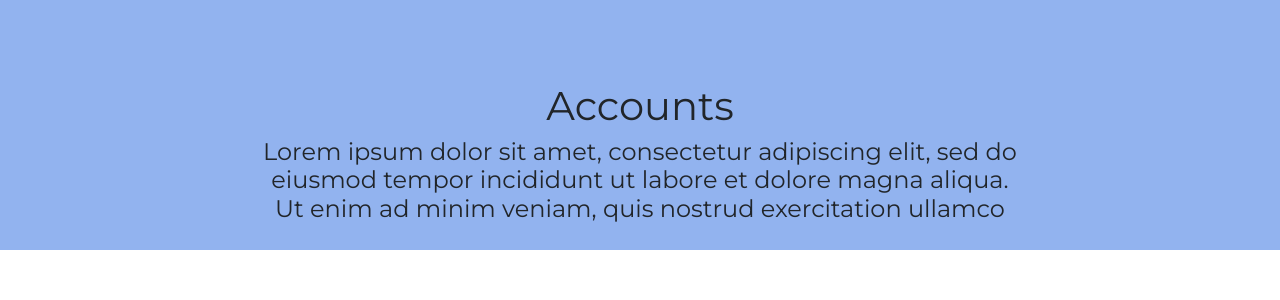
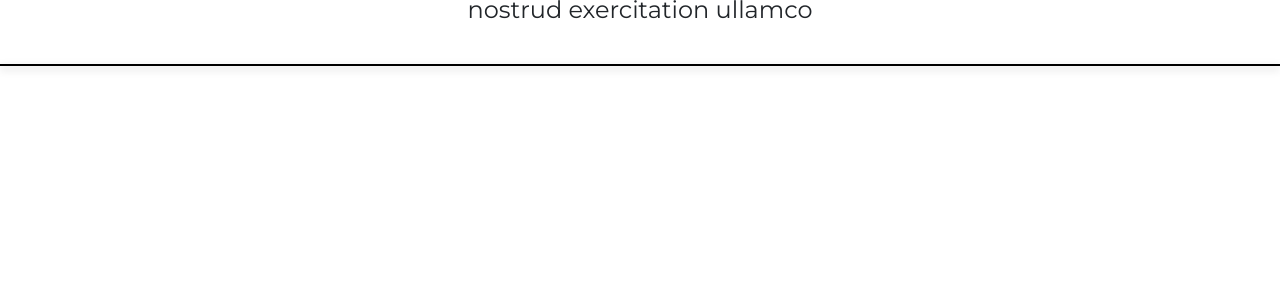
Before and after one commit to jvt703/BankingCustomerPortal, a React (Create React App) app in the folder user-portal/: page / in a window 1280 px wide. Shown: the top 300 px of the page. Built offline with nearby package versions, Linux system fonts and the light colour scheme.

Commit message:
N1T-261 styling updates

```diff
--- a/user-portal/package.json
+++ b/user-portal/package.json
@@ -10,6 +10,7 @@
     "react": "^18.2.0",
     "react-bootstrap": "^2.7.2",
     "react-dom": "^18.2.0",
+    "react-router-dom": "^6.8.2",
     "react-scripts": "5.0.1",
     "web-vitals": "^2.1.4"
   },
--- a/user-portal/src/App.js
+++ b/user-portal/src/App.js
@@ -1,7 +1,6 @@
 
 import './css/App.css';
 import HeaderComponent from './Components/Headercomponent';
-
 function App() {
   return (
     <div className="App">
@@ -10,6 +9,7 @@ function App() {
       <body>
 
         <HeaderComponent pageName="Accounts" pageDescription="Lorem ipsum dolor sit amet, consectetur adipiscing elit, sed do eiusmod tempor incididunt ut labore et dolore magna aliqua. Ut enim ad minim veniam, quis nostrud exercitation ullamco"/>
+
       </body>
     </div>
   );
--- a/user-portal/src/Components/Headercomponent.js
+++ b/user-portal/src/Components/Headercomponent.js
@@ -2,8 +2,8 @@ import React from "react";
 
 const HeaderComponent = ({pageName, pageDescription})=>{
     return (
-        <header className="pb-2  Header ">
-        <div className="p-2 mb-2 banner-container">
+        <header className=" Header ">
+        <div className="banner-container">
           <h1 className="Header-banner ">{pageName}</h1>
           <h4 className="Header-banner-description">{pageDescription}</h4>
         </div>
--- a/user-portal/src/css/App.css
+++ b/user-portal/src/css/App.css
@@ -1,24 +1,34 @@
 @import url('https://fonts.googleapis.com/css?family=Montserrat');
+
+* {
+  margin: 0;
+  padding: 0;
+}
+
 .App {
   text-align: center;
 }
 
 .Header {
   box-sizing: border-box;
-  background-color: rgb(146, 179, 239);
+  margin-top: 4rem;
   font-family: 'Montserrat', cursive;
-  height: 250px;
+  height: 20g0px;
   position: relative;
+  border: 1px black;
+  border-style: solid none solid none;
+  box-shadow: rgba(0, 0, 0, 0.24) 0px 3px 8px;
 }
 
 .banner-container {
+
   position: absolute;
   width: 100%;
-  bottom: 10px;
+  bottom: 40px;
 }
 
 .Header-banner-description {
-  width: 60%;
+  width: 50%;
   margin: auto;
   align-items: center;
   text-align: center;
```
Also changed, not shown: 2 other files (tests, documents, lock files or other folders).
